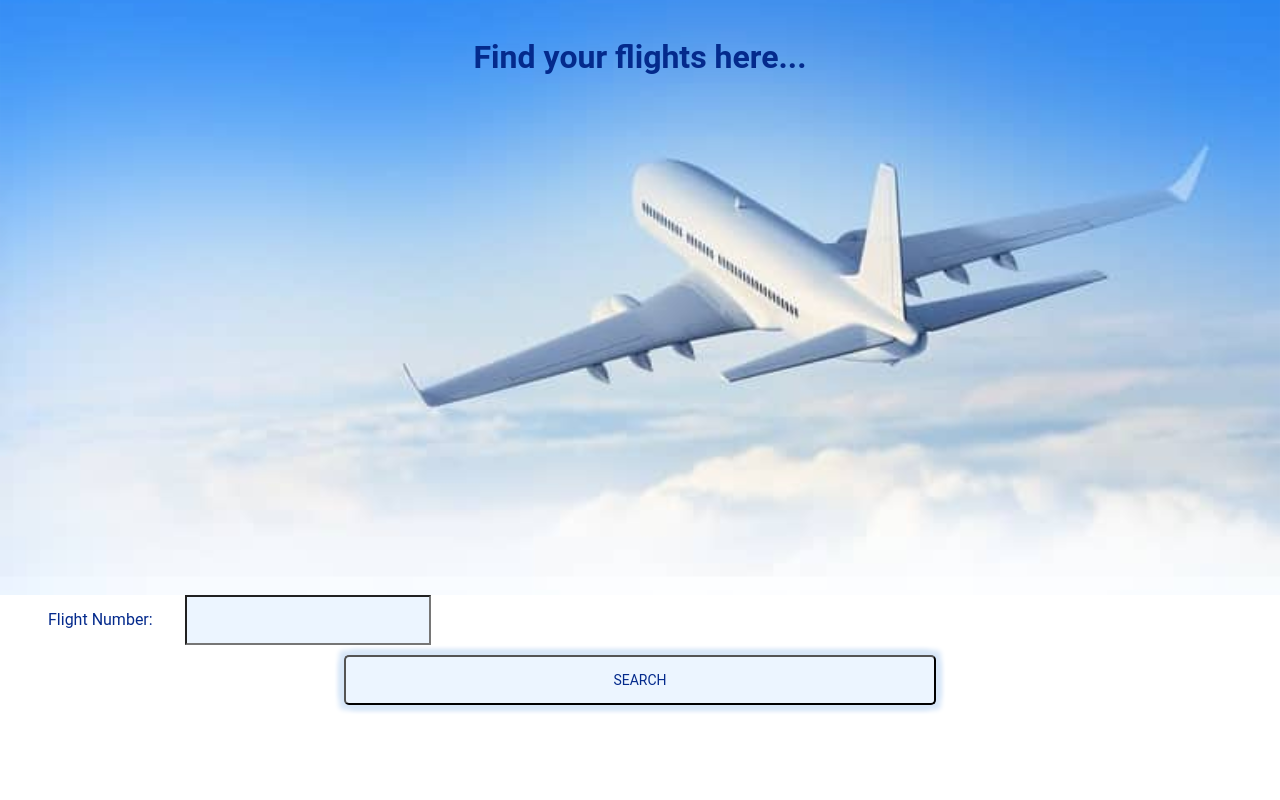
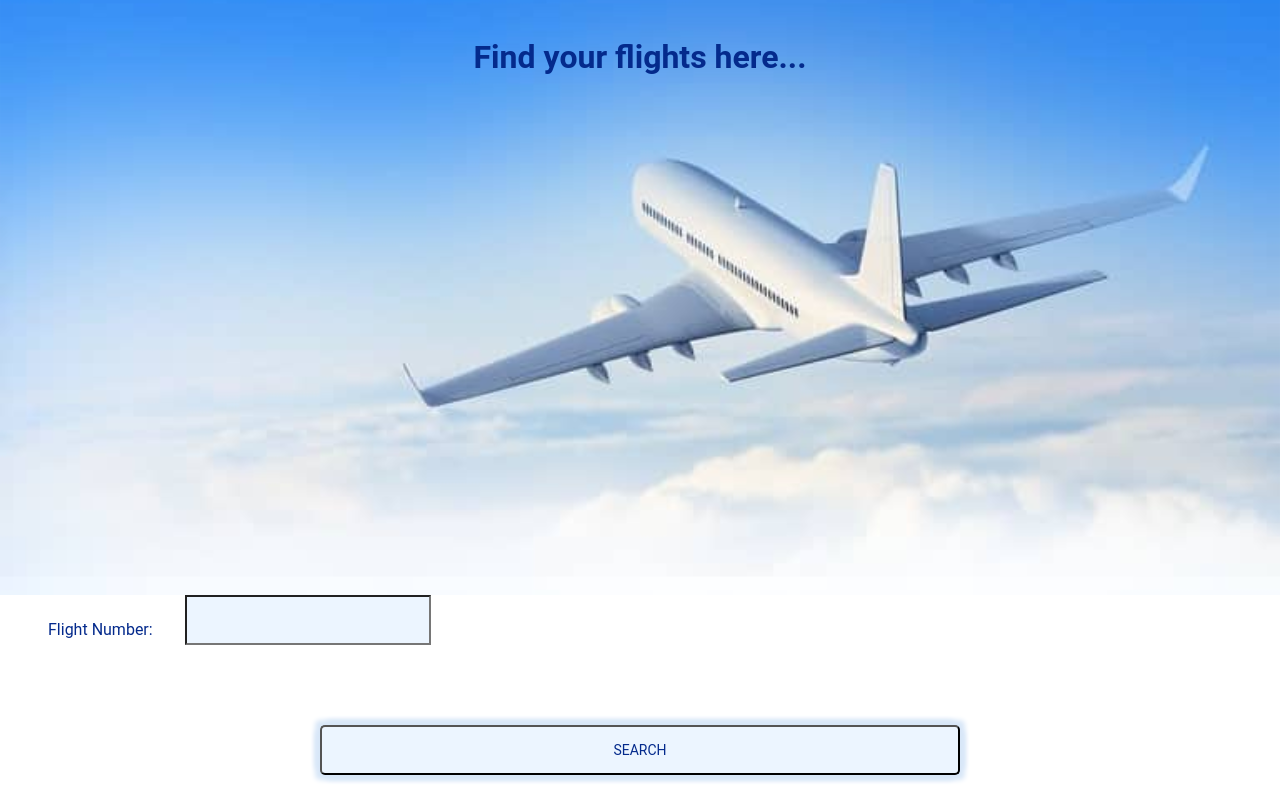
Before and after one commit to barunantony/react-blog, a React (Create React App) app: page / in a window 1280 px wide. Built offline with nearby package versions, Linux system fonts and the light colour scheme.

Commit message:
added styles to position the search button and error field

```diff
--- a/src/App.scss
+++ b/src/App.scss
@@ -29,6 +29,8 @@
       justify-content: space-around;
       text-align     : center;
       width          : 50%;
+      position: absolute;
+      bottom: 15px;
     }
 
     .flightNumber {
@@ -55,6 +57,7 @@
 
       .searchButton {
         width: calc(100% - 18px);
+        margin: 0;
       }
     }
   }
--- a/src/components/input/Input.js
+++ b/src/components/input/Input.js
@@ -4,7 +4,8 @@ import './Input.scss';
 
 const Input = ({ onChange, inputName, disabled, classNames, type, errors }) => (
     <div className={`inputContainer ${classNames}`}>
-        <label htmlFor="appInput">{inputName}:</label>
+        <label htmlFor='appInput'>{inputName}:</label>
+        <div className='inputNdError'>
             <input
                 className='input'
                 id='appInput'
@@ -13,7 +14,8 @@ const Input = ({ onChange, inputName, disabled, classNames, type, errors }) => (
                 disabled={disabled}
             >
             </input>
-        {!!errors && <div className='errors'>{errors}</div>}
+            {<div className='errors'>{errors}</div>}
+        </div>
     </div>
 )
 
--- a/src/components/input/Input.scss
+++ b/src/components/input/Input.scss
@@ -17,8 +17,14 @@
         padding: 6px;
     }
 
+    .inputNdError {
+        display: flex;
+        flex-direction: column;
+    }
+
     .errors {
-        display: block;
+        margin-top: 4px;
+        min-height: 16px;
     }
 
     @media screen and (max-width: $medium-max) {
```
Lines whose indentation alone changed are shown as unchanged.
